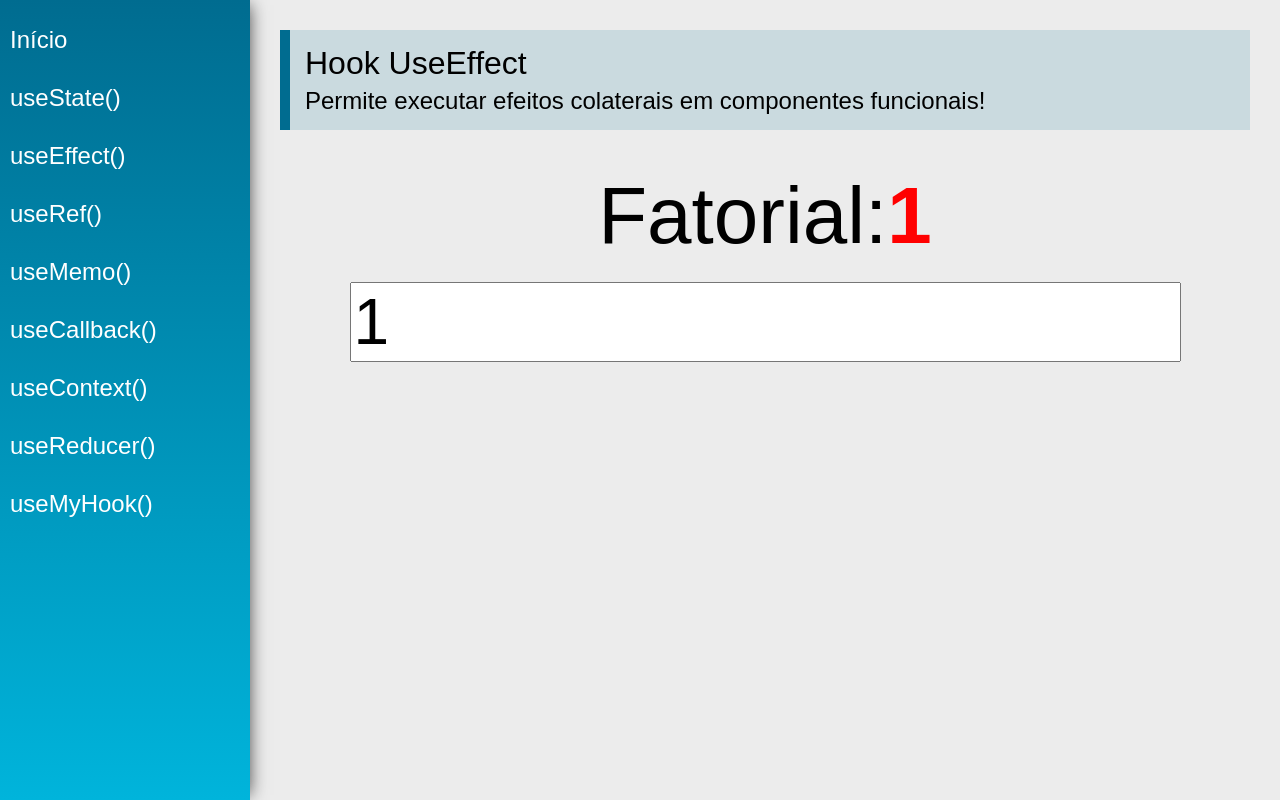
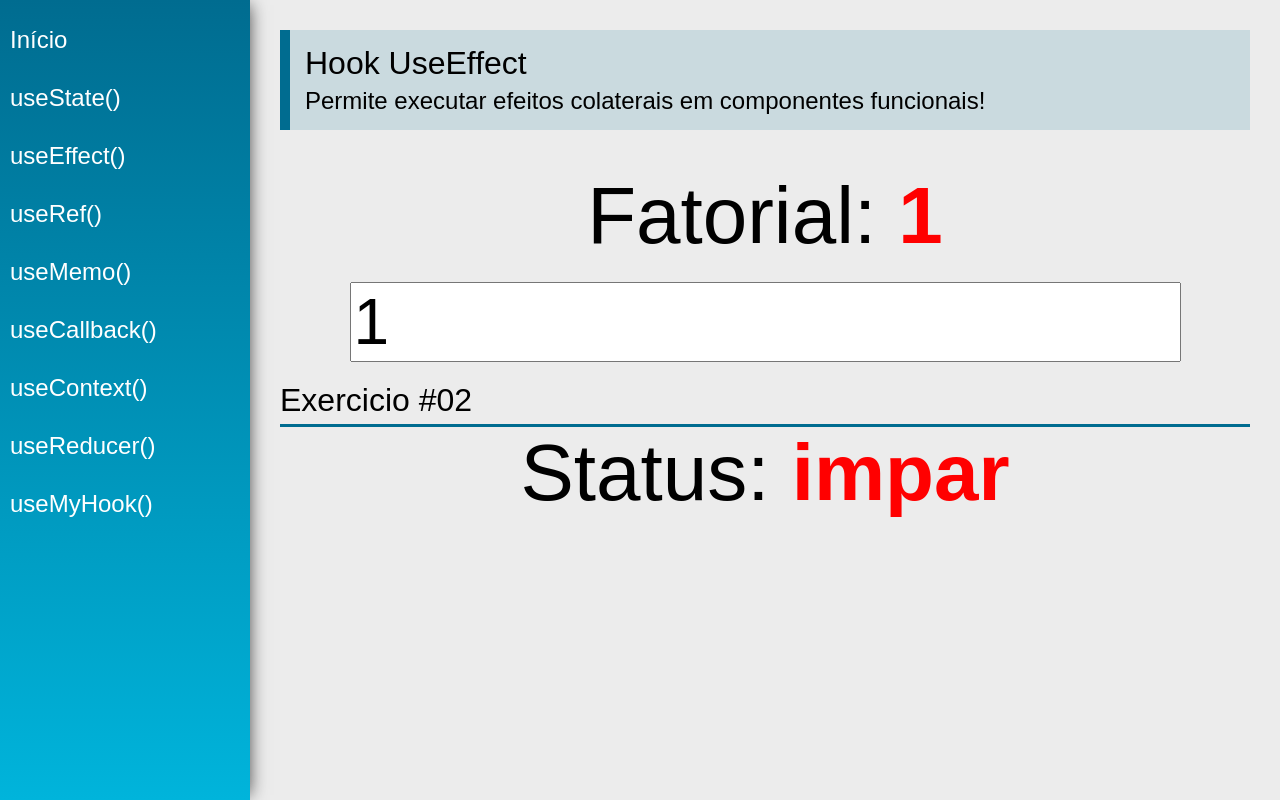
Before and after one commit to giovanne-aquino-clear/react-4-hooks, a React (Create React App) app: page /useEffect in a window 1280 px wide. Built offline with nearby package versions, Linux system fonts and the light colour scheme.

Commit message:
UseEffects #02 checks if factorial is odd or even

```diff
--- a/src/views/examples/UseEffect.jsx
+++ b/src/views/examples/UseEffect.jsx
@@ -1,5 +1,6 @@
 import React, { useEffect, useState } from 'react'
 import PageTitle from '../../components/layout/PageTitle'
+import SectionTitle from '../../components/layout/SectionTitle'
 
     function calcFatorial(num){
         const n = parseInt(num)
@@ -18,6 +19,12 @@ const UseEffect = (props) => {
 
     // ex 02
 
+    const [status, setStatus] = useState('impar')
+
+    useEffect(function(){
+        setStatus(number % 2 === 0 ? "par" : "impar")
+    }, [number])
+
 
     return (
         <div className="UseEffect">
@@ -26,7 +33,7 @@ const UseEffect = (props) => {
                 subtitle="Permite executar efeitos colaterais em componentes funcionais!"/>
             <div className="center">
             <div>
-                <span className="text">Fatorial:</span>
+                <span className="text">Fatorial: </span>
                 <span className="text red">{fatorial === -1 ? 'Não existe' : fatorial }</span>
             </div>
             <input type="number" className="input"
@@ -34,6 +41,14 @@ const UseEffect = (props) => {
                 onChange={e => setNumber(e.target.value)}/>
 
             </div>
+            <SectionTitle title = "Exercicio #02"/>
+            <div className="center">
+               <div>
+                  <span className="text">Status: </span>
+                  <span className="text red">{status}</span>
+               </div>
+            </div>
+
         </div>
   )
 }
```
